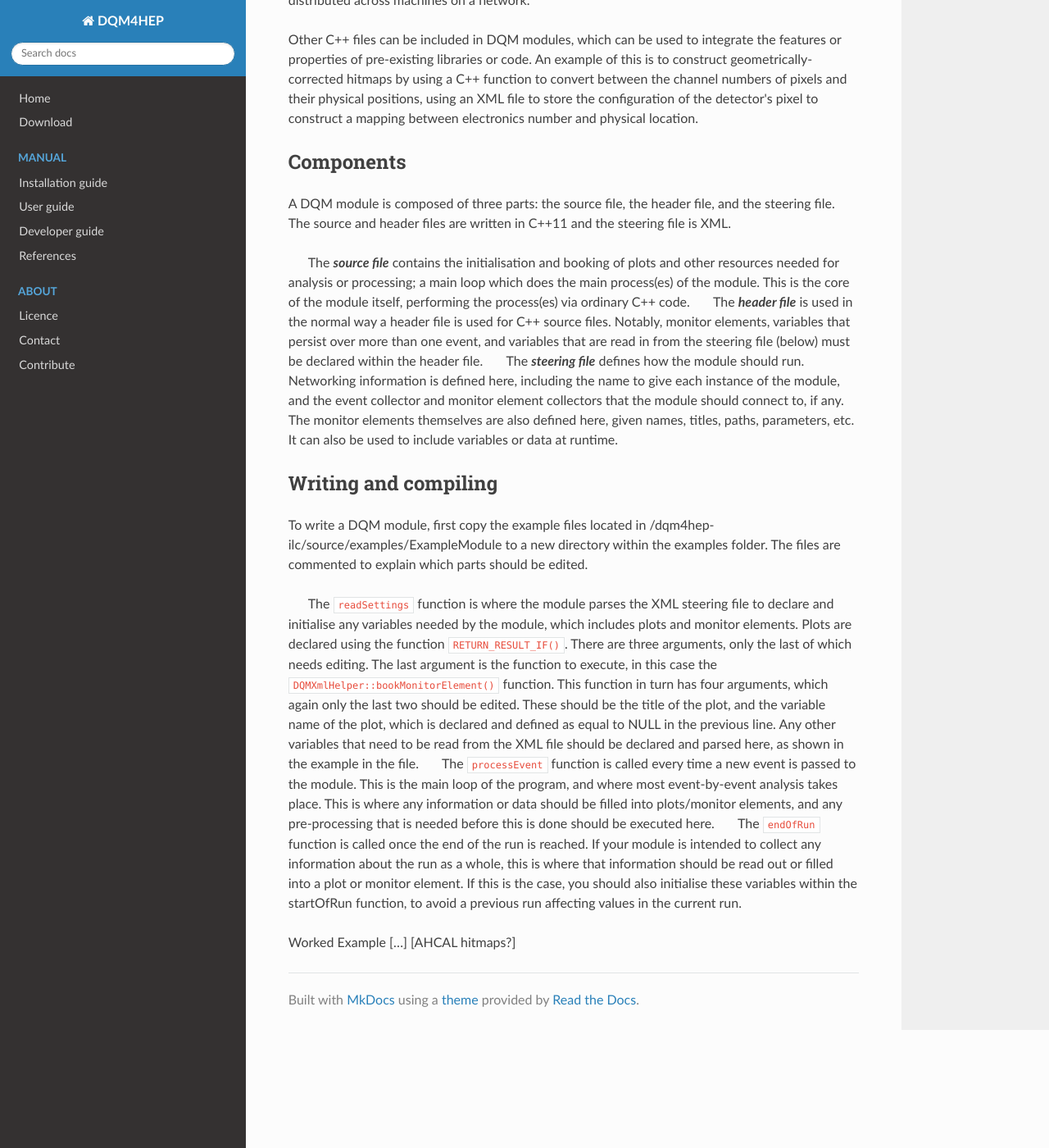
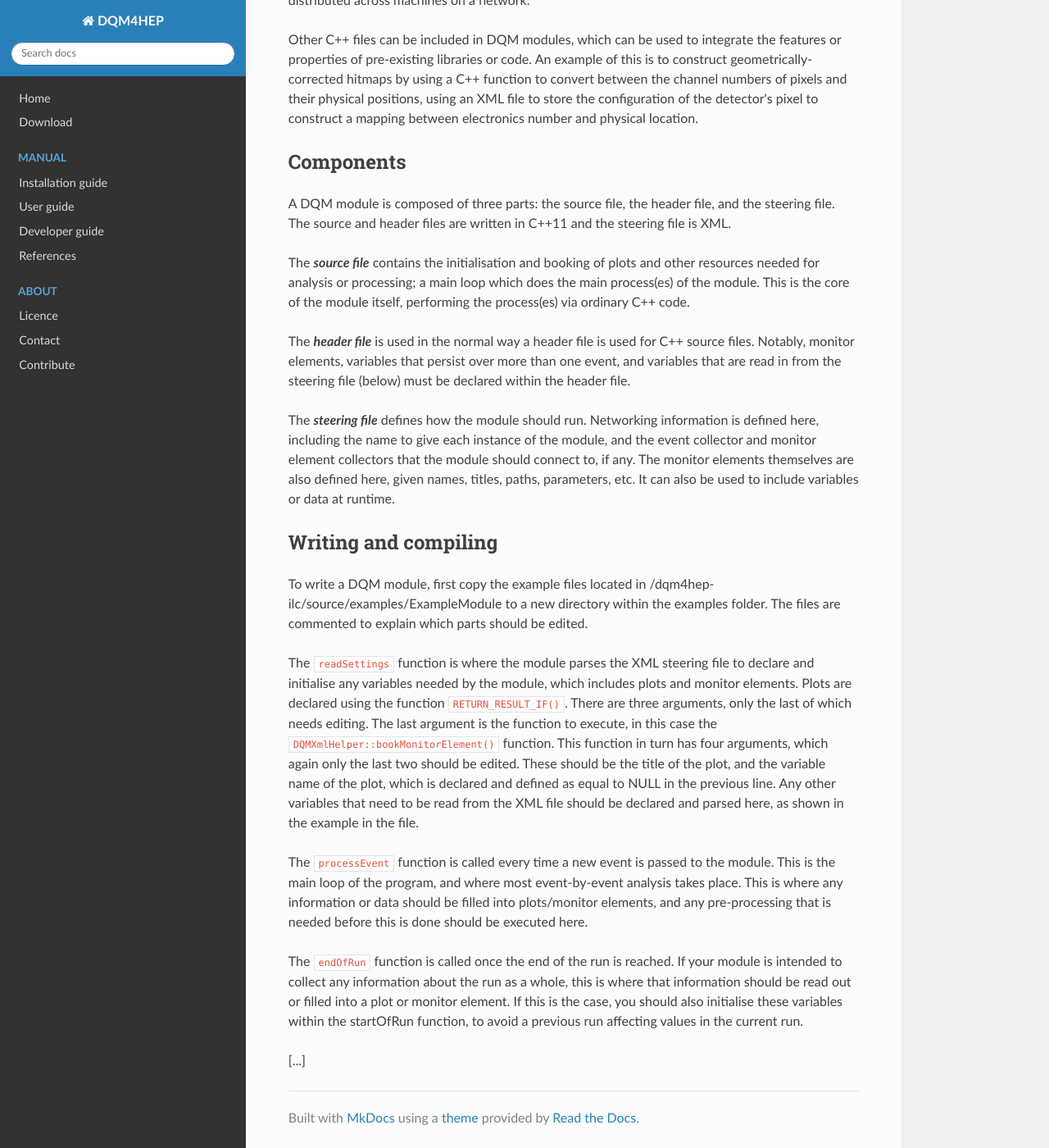
Before and after one commit to tcoates3/dqm4hep-doc, an MkDocs documentation site: the page built from docs/userguide/Modules.md, in a window 1280 px wide and 1400 px high, scrolled down 603 px. Shown: the whole window at 82% size. Built offline with MkDocs 1.6.1, drawn with Linux system fonts in a browser that asks for light colours; nearby versions of some CDN libraries; old or Windows-style settings are respelled for this version of MkDocs.

Commit message:
Fixed spacing/newline errors in markdown

```diff
--- a/docs/userguide/Modules.md
+++ b/docs/userguide/Modules.md
@@ -10,16 +10,19 @@ Other C++ files can be included in DQM modules, which can be used to integrate t
 ## Components
 A DQM module is composed of three parts: the source file, the header file, and the steering file. The source and header files are written in C++11 and the steering file is XML.
 
-&emsp;&emsp;The **_source file_** contains the initialisation and booking of plots and other resources needed for analysis or processing; a main loop which does the main process(es) of the module. This is the core of the module itself, performing the process(es) via ordinary C++ code.
-&emsp;&emsp;The **_header file_** is used in the normal way a header file is used for C++ source files. Notably, monitor elements, variables that persist over more than one event, and variables that are read in from the steering file (below) must be declared within the header file.
-&emsp;&emsp;The **_steering file_** defines how the module should run. Networking information is defined here, including the name to give each instance of the module, and the event collector and monitor element collectors that the module should connect to, if any. The monitor elements themselves are also defined here, given names, titles, paths, parameters, etc. It can also be used to include variables or data at runtime.
+The **_source file_** contains the initialisation and booking of plots and other resources needed for analysis or processing; a main loop which does the main process(es) of the module. This is the core of the module itself, performing the process(es) via ordinary C++ code.
+
+The **_header file_** is used in the normal way a header file is used for C++ source files. Notably, monitor elements, variables that persist over more than one event, and variables that are read in from the steering file (below) must be declared within the header file.
+
+The **_steering file_** defines how the module should run. Networking information is defined here, including the name to give each instance of the module, and the event collector and monitor element collectors that the module should connect to, if any. The monitor elements themselves are also defined here, given names, titles, paths, parameters, etc. It can also be used to include variables or data at runtime.
 
 ## Writing and compiling
 To write a DQM module, first copy the example files located in /dqm4hep-ilc/source/examples/ExampleModule to a new directory within the examples folder. The files are commented to explain which parts should be edited.
 
-&emsp;&emsp;The `readSettings` function is where the module parses the XML steering file to declare and initialise any variables needed by the module, which includes plots and monitor elements. Plots are declared using the function `RETURN_RESULT_IF()`. There are three arguments, only the last of which needs editing. The last argument is the function to execute, in this case the `DQMXmlHelper::bookMonitorElement()` function. This function in turn has four arguments, which again only the last two should be edited. These should be the title of the plot, and the variable name of the plot, which is declared and defined as equal to NULL in the previous line. Any other variables that need to be read from the XML file should be declared and parsed here, as shown in the example in the file.
-&emsp;&emsp;The `processEvent` function is called every time a new event is passed to the module. This is the main loop of the program, and where most event-by-event analysis takes place. This is where any information or data should be filled into plots/monitor elements, and any pre-processing that is needed before this is done should be executed here.
-&emsp;&emsp;The `endOfRun` function is called once the end of the run is reached. If your module is intended to collect any information about the run as a whole, this is where that information should be read out or filled into a plot or monitor element. If this is the case, you should also initialise these variables within the startOfRun function, to avoid a previous run affecting values in the current run.
+The `readSettings` function is where the module parses the XML steering file to declare and initialise any variables needed by the module, which includes plots and monitor elements. Plots are declared using the function `RETURN_RESULT_IF()`. There are three arguments, only the last of which needs editing. The last argument is the function to execute, in this case the `DQMXmlHelper::bookMonitorElement()` function. This function in turn has four arguments, which again only the last two should be edited. These should be the title of the plot, and the variable name of the plot, which is declared and defined as equal to NULL in the previous line. Any other variables that need to be read from the XML file should be declared and parsed here, as shown in the example in the file.
 
-Worked Example
-	[…] [AHCAL hitmaps?]
+The `processEvent` function is called every time a new event is passed to the module. This is the main loop of the program, and where most event-by-event analysis takes place. This is where any information or data should be filled into plots/monitor elements, and any pre-processing that is needed before this is done should be executed here.
+
+The `endOfRun` function is called once the end of the run is reached. If your module is intended to collect any information about the run as a whole, this is where that information should be read out or filled into a plot or monitor element. If this is the case, you should also initialise these variables within the startOfRun function, to avoid a previous run affecting values in the current run.
+
+[...]
```
